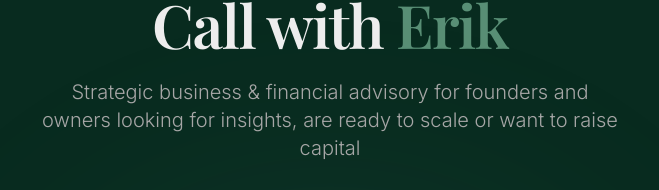
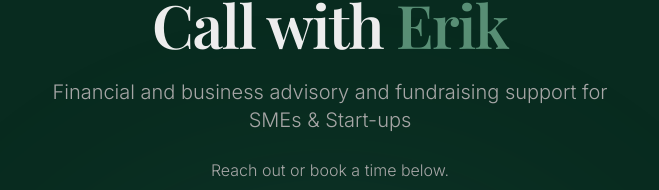
Before and after one commit to eriklubbe/call-with-erik-website, a React (Vite) app: page / in a window 1280 px wide. Shown: the part 148-338 px from the top of the page, without its empty margins (310-969 px from the left). Built offline with nearby package versions, Linux system fonts and the light colour scheme.

Commit message:
Tighten hero subheadline copy
https://claude.ai/code/session_013weme1MTybFhYqGFhL6cHE

```diff
--- a/src/pages/Index.tsx
+++ b/src/pages/Index.tsx
@@ -28,7 +28,7 @@ const Index = () => {
           </h1>
 
           <p className="text-muted-foreground text-lg sm:text-xl font-light leading-relaxed max-w-xl mx-auto mb-6">
-            Strategic business & financial advisory for founders and owners looking for insights, are ready to scale or want to raise capital
+            Financial and business advisory and fundraising support for SMEs & Start-ups
           </p>
 
           <p className="text-muted-foreground font-light max-w-xl mx-auto mb-4">
```
